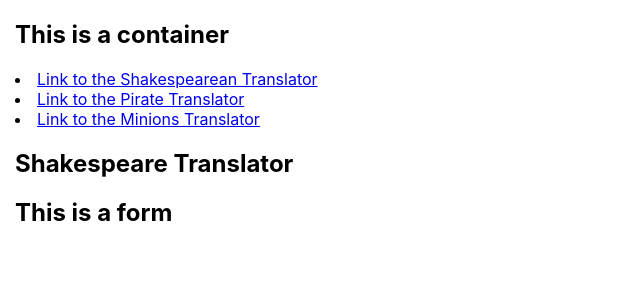
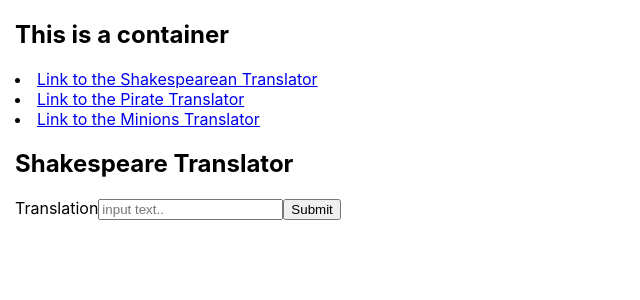
Before and after one commit to JMen121/MinionTranslatorAPI, a React (Create React App) app: page /shakespeare in a window 1280 px wide. Shown: the top 300 px of the page, without its empty margins (0-640 px from the left). Built offline with nearby package versions, Linux system fonts and the light colour scheme.

Commit message:
Created a form with a submit button

```diff
--- a/src/components/TranslatorForm.js
+++ b/src/components/TranslatorForm.js
@@ -6,9 +6,19 @@ const TranslatorForm = ({translateText}) => {
     const [inputString, setInputString] = useState('');
 
     return (
-        <>
-            <h2>This is a form</h2>
-        </>
+
+
+<form>
+
+ <label>Translation</label>
+ <input
+  name = "text"
+  type = "text"
+  placeholder="input text.."
+
+/>
+<input type="submit" />
+</form>
     );
 }
 
```
